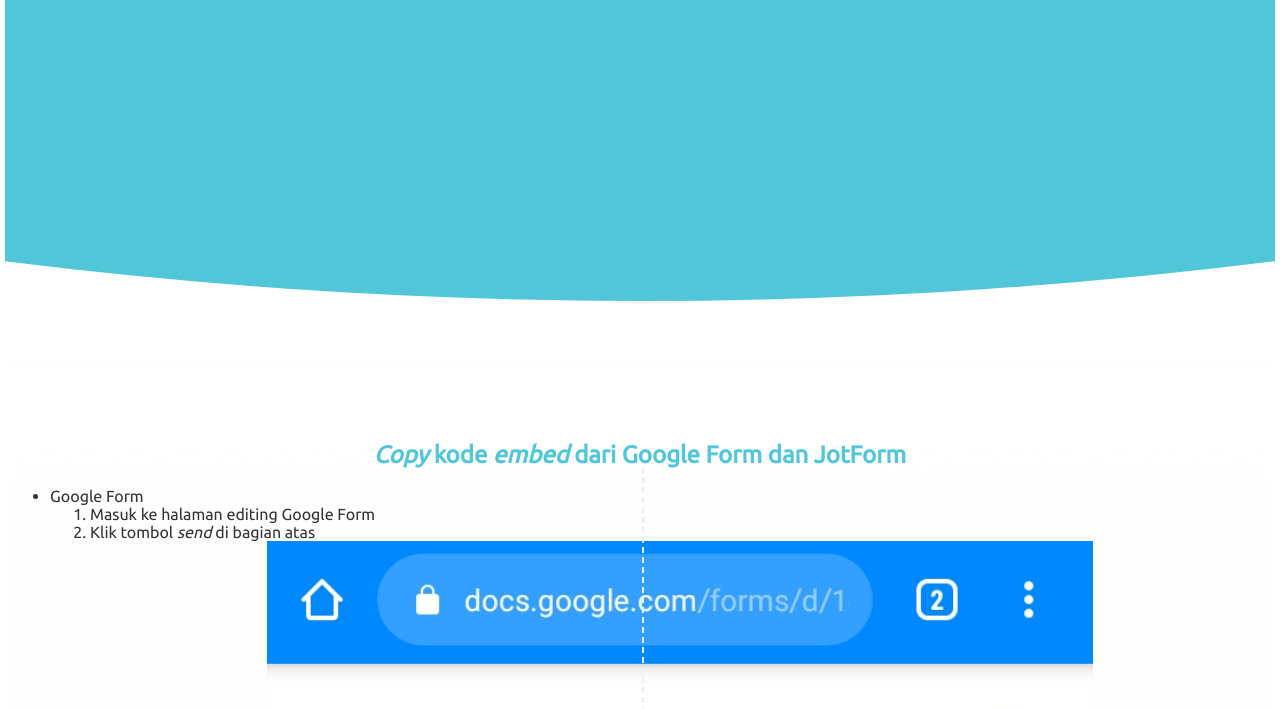
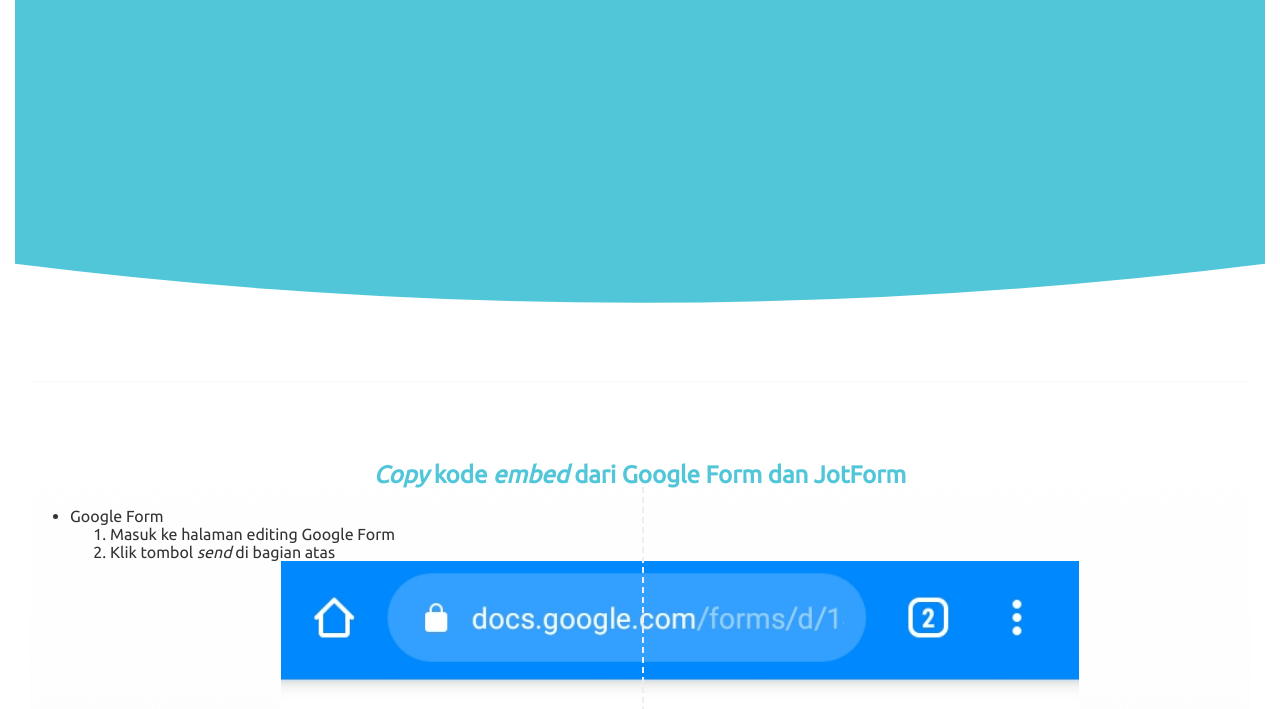
Before and after one commit to anjarmath/anjarmath.github.io, a plain HTML site: page formadiksi/copy-embed-code-gform-jform.html in a window 1280 px wide. Shown: the part 220-929 px from the top of the page. Drawn offline with Linux system fonts and the light colour scheme.

Commit message:
Update style.css

```diff
--- a/formadiksi/style.css
+++ b/formadiksi/style.css
@@ -25,8 +25,8 @@ svg {
 body {
   background: #fff;
   color: #333;
-  padding: 5px;
-  margin: 5px;
+  padding: 15px;
+  margin: 15px;
   font-family: 'Ubuntu', sans-serif;
   position: relative;
 }
```
